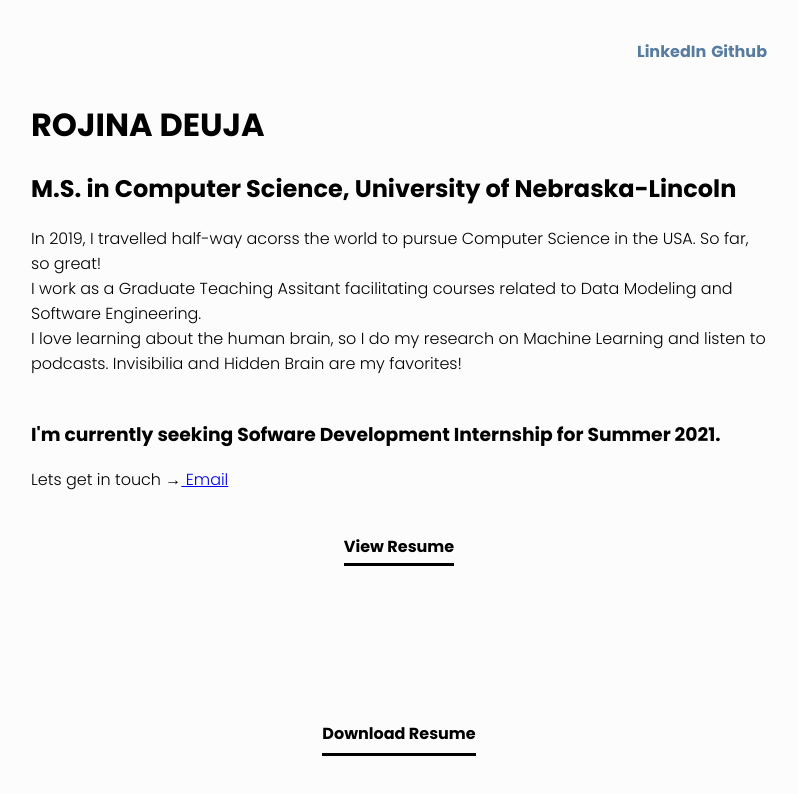
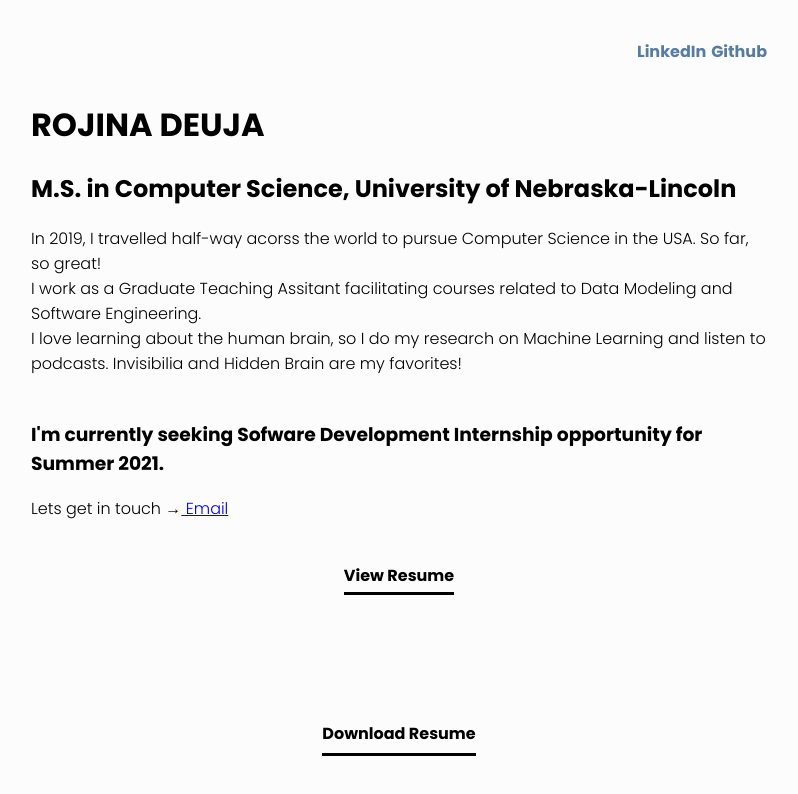
Before and after one commit to rojinadeuja/rojinadeuja.github.io, a React (Create React App) app: page / in a window 1280 px wide. Shown: the top 794 px of the page, without its empty margins (241-1039 px from the left). Built offline with nearby package versions, Linux system fonts and the light colour scheme.

Commit message:
Fixed css

```diff
--- a/src/Components/Main/Home/Home.js
+++ b/src/Components/Main/Home/Home.js
@@ -12,7 +12,7 @@ const home = () => {
          <br/>I work as a Graduate Teaching Assitant facilitating courses related to Data Modeling and Software Engineering.
          <br/>I love learning about the human brain, so I do my research on Machine Learning and listen to podcasts. Invisibilia and Hidden Brain are my favorites!
          <br/><br/>
-         <h3>I'm currently seeking Sofware Development Internship for Summer 2021.</h3>
+         <h3>I'm currently seeking Sofware Development Internship opportunity for Summer 2021.</h3>
          Lets get in touch &rarr;
          <a href="mailto: rojinadeuja33g@gmail.com"> Email</a>
         </p><br/>
```
